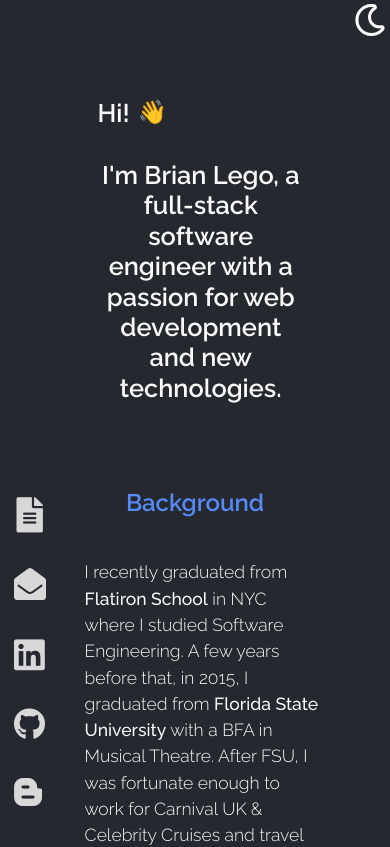
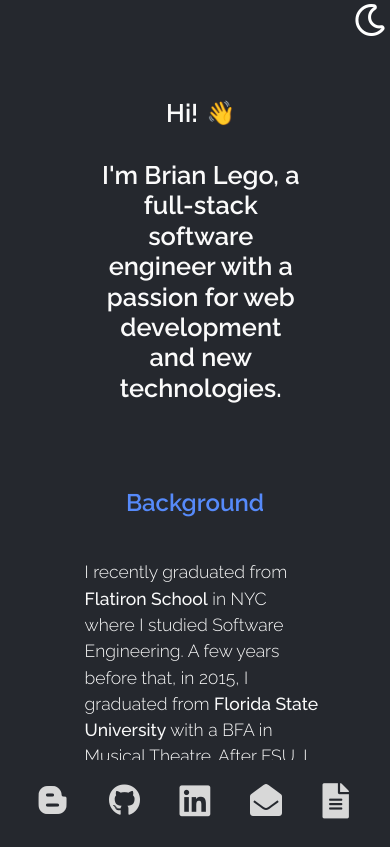
Before and after one commit to brianwlego/brianwlego.github.io, a React (Create React App) app in the folder portfolio/: page / in a window 390 px wide. Shown: the top 847 px of the page. Built offline with nearby package versions, Linux system fonts and the light colour scheme; no server answers.

Commit message:
mobile style

```diff
--- a/portfolio/src/App.css
+++ b/portfolio/src/App.css
@@ -144,9 +144,12 @@ a:hover{
   font-size: 4vw;
   margin-right: 8px;
 }
+#intro-hi-hand{
+  display: flex;
+  align-items: center;
+}
 #waving-hand{
   font-size: 3.6vw;
-
 }
 
 
--- a/portfolio/src/Mobile.css
+++ b/portfolio/src/Mobile.css
@@ -1,9 +1,14 @@
 @media screen and (max-width: 600px) {
 
+  .App{
+    height: 90vh;
+    overflow: scroll;
+  }
+
   #navbar{
-    height: 45vh;
-    width: 12vw;
-    margin-left: 5px;
+    height: 10vh;
+    width: 100vw;
+    flex-direction: row-reverse;
   }
 
   .popouts{
@@ -23,6 +28,11 @@
     padding-top: 25%;
     text-align: center;
   }
+
+  #intro-hi-hand{
+    justify-content: center;
+  }
+
   .intro h3{
     font-weight: 600;
     font-size: 6.5vw;
--- a/portfolio/src/components/Intro.js
+++ b/portfolio/src/components/Intro.js
@@ -7,7 +7,7 @@ function Intro() {
 
   return (
     <section className="section intro">
-      <div style={{display: 'flex'}}>
+      <div style={{display: 'flex'}} id="intro-hi-hand">
         <h3>Hi! </h3>
         <motion.h3
           id="waving-hand"
```
